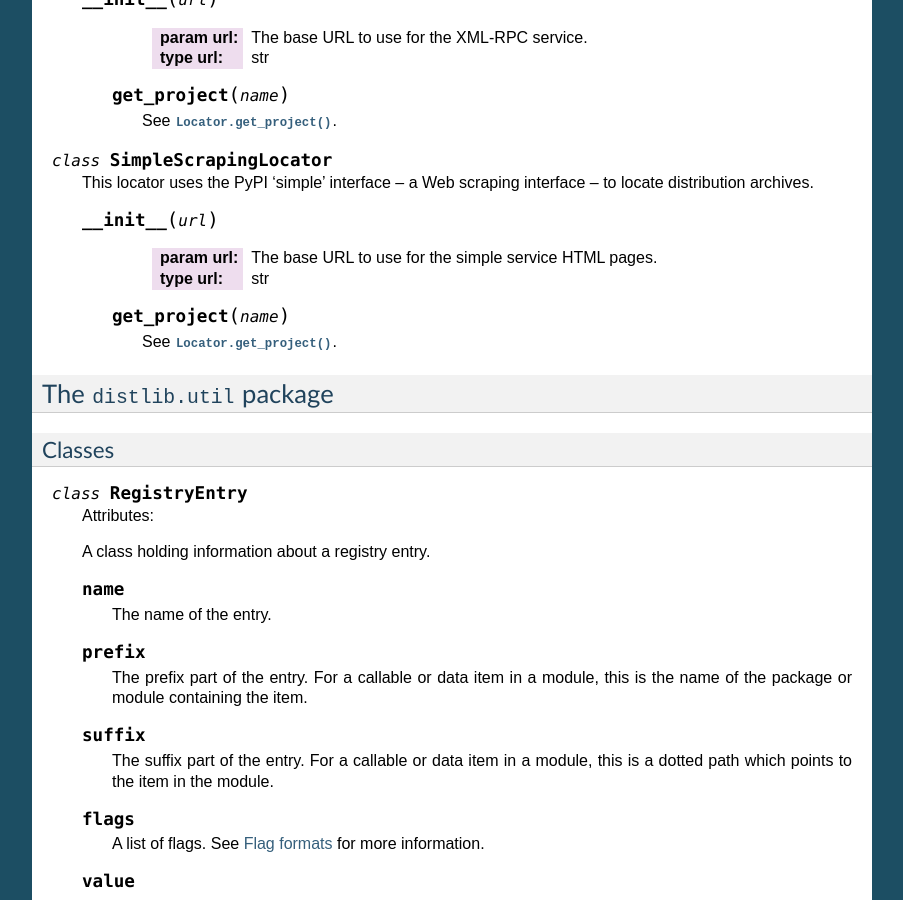
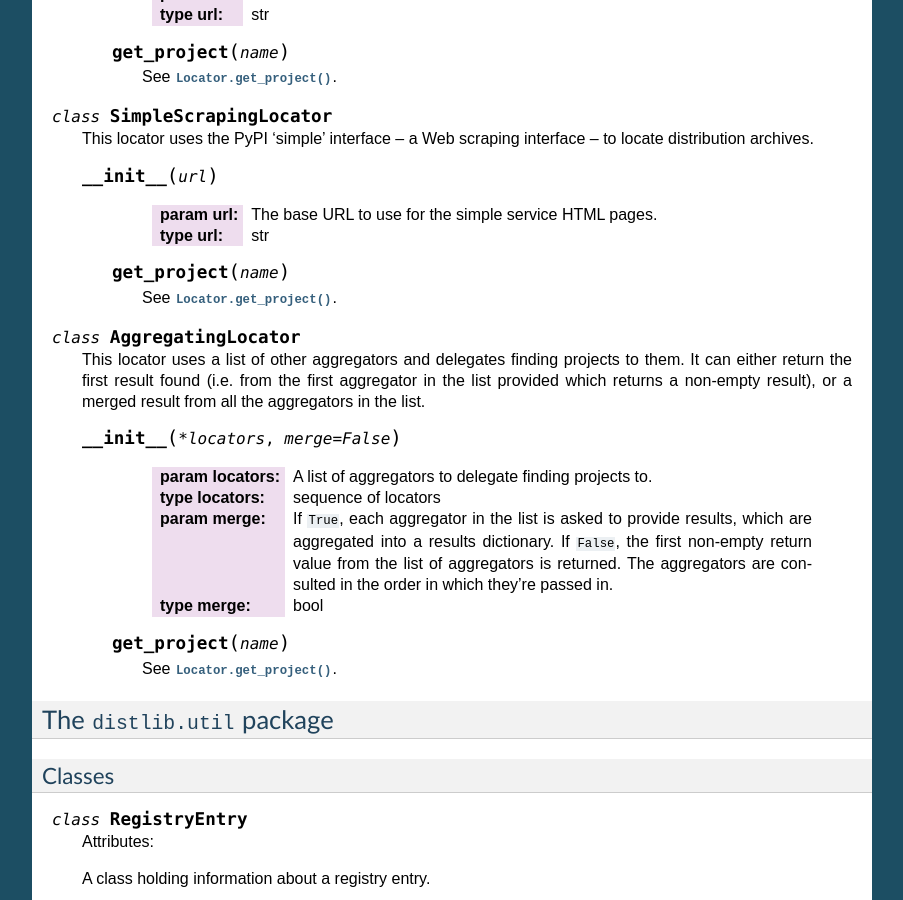
Before and after one commit to pypa/distlib, a Sphinx documentation site: the page built from docs/reference.rst, in a window 1280 px wide and 900 px high, scrolled down 8374 px. Shown: the whole window, without its empty margins (198-1101 px from the left). Built offline with Sphinx 7.4.7, drawn with Linux system fonts in a browser that asks for light colours; formulas are drawn with MathJax 3; comment, search, counter and statistics services are not loaded; some of the changed text lies outside the part shown.

Commit message:
Added AggregatingLocator.

```diff
--- a/docs/reference.rst
+++ b/docs/reference.rst
@@ -596,6 +592,29 @@
 
       :param url: The base URL to use for the simple service HTML pages.
       :type url: str
+
+    .. method:: get_project(name)
+
+       See :meth:`Locator.get_project`.
+
+
+.. class:: AggregatingLocator
+
+   This locator uses a list of other aggregators and delegates finding projects
+   to them. It can either return the first result found (i.e. from the first
+   aggregator in the list provided which returns a non-empty result), or a
+   merged result from all the aggregators in the list.
+
+   .. method:: __init__(*locators, merge=False)
+
+      :param locators: A list of aggregators to delegate finding projects to.
+      :type locators: sequence of locators
+      :param merge: If ``True``, each aggregator in the list is asked to
+                    provide results, which are aggregated into a results
+                    dictionary. If ``False``, the first non-empty return value
+                    from the list of aggregators is returned. The aggregators
+                    are consulted in the order in which they're passed in.
+      :type merge: bool
 
     .. method:: get_project(name)
 
--- a/docs/tutorial.rst
+++ b/docs/tutorial.rst
@@ -446,6 +446,11 @@
   ``PackageFinder`` class in ``pip``, or as documented in the ``setuptools``
   documentation as the approach used by ``easy_install``.
 
+* :class:`AggregatingLocator` -- this takes a list of other aggregators and
+  delegates finding projects to them. It can either return the first result
+  found (i.e. from the first aggregator in the list provided which returns a
+  non-empty result), or a merged result from all the aggregators in the list.
+
 An example of usage is given below::
 
     >>> from distlib.locators import SimpleScrapingLocator
```
Also changed, not shown: other parts of docs/reference.rst (+2 -6 lines), 2 other files.
